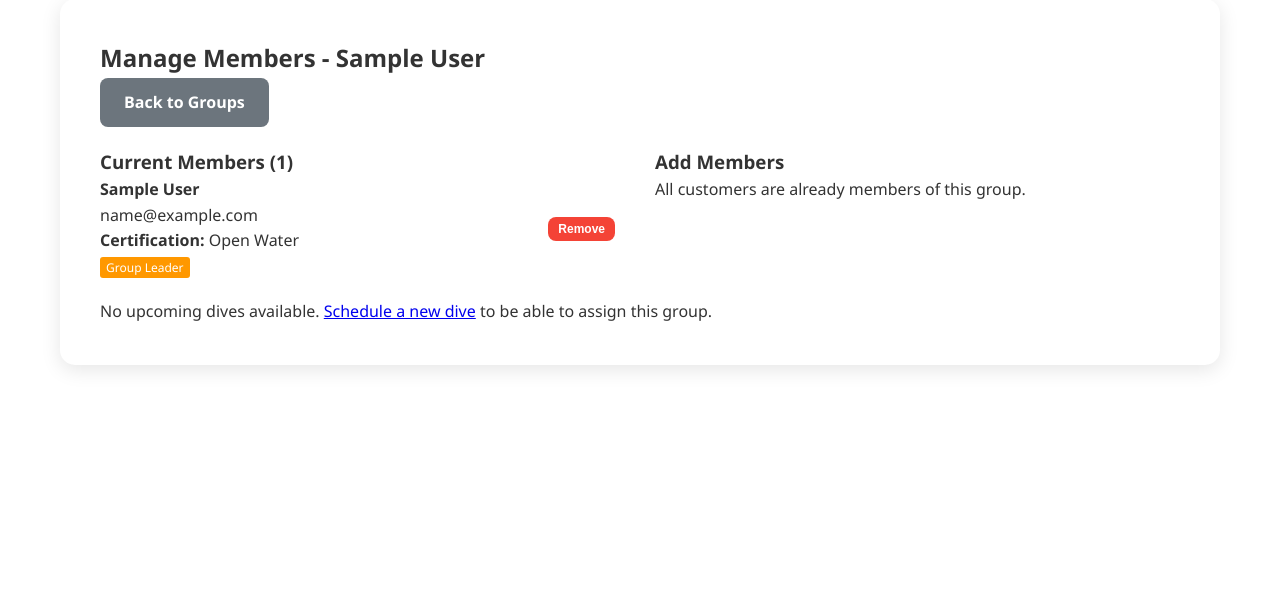
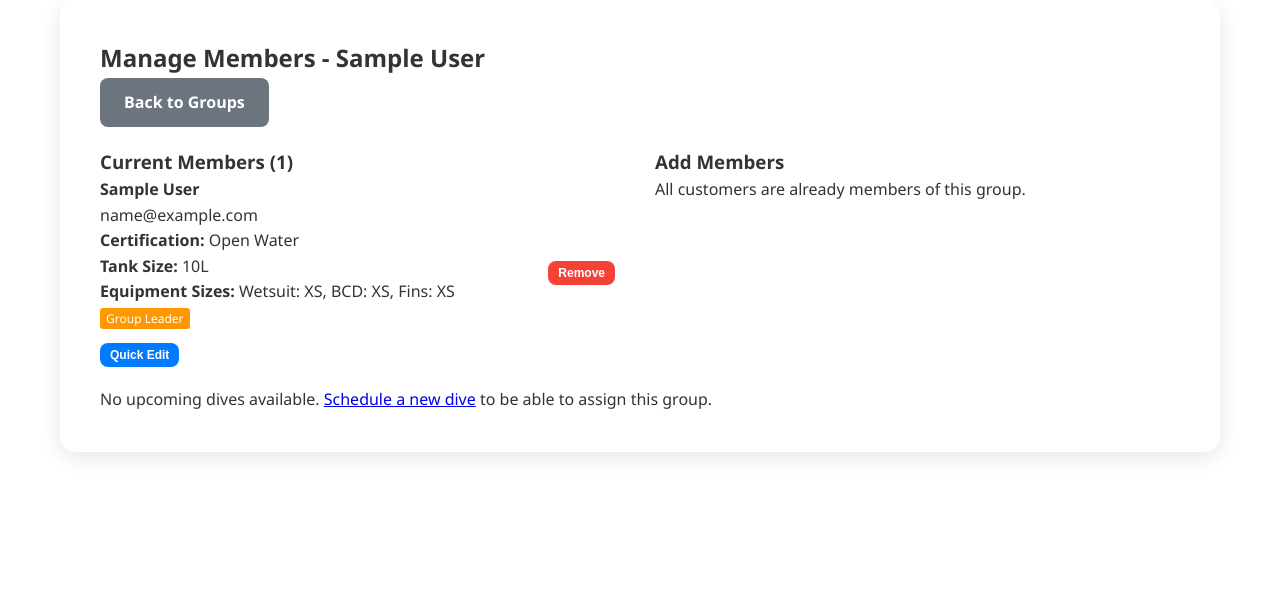
Before and after one commit to renekendeins/coraloffice, a Django app: page /users/diving-groups/1/members/ in a window 1280 px wide. Shown: the part 124-731 px from the top of the page. Run offline with Django 5.2, Linux system fonts and the light colour scheme; a user stored in the database is signed in; tables that the repository leaves empty hold one stand-in row (values such as "Sample post").

Commit message:
Assistant checkpoint: Add quick edit customer interface in group members
Assistant generated file changes:
- users/templates/users/manage_group_members.html: Add quick edit customer profile interface, Add JavaScript for quick edit functionality
- users/views.py: Add quick edit customer view for AJAX updates, Add quick edit customer function
- users/urls.py: Add URL pattern for quick edit customer

---

User prompt:

In the group manage members create an option to quickly access the user profile to change the details like tank size or equipment sizes. Create a fast interface in the same page to make the changes asynchronous

Replit-Commit-Author: Assistant
Replit-Commit-Session-Id: 6e01a41e-5861-47b5-a4e9-1990dcbea501

```diff
--- a/users/templates/users/manage_group_members.html
+++ b/users/templates/users/manage_group_members.html
@@ -20,9 +20,46 @@
                     <h4>{{ member.customer.first_name }} {{ member.customer.last_name }}</h4>
                     <p>{{ member.customer.email }}</p>
                     <p><strong>Certification:</strong> {{ member.customer.get_certification_level_display }}</p>
+                    <p><strong>Tank Size:</strong> <span id="tank-size-{{ member.customer.id }}">{{ member.customer.default_tank_size }}</span></p>
+                    <p><strong>Equipment Sizes:</strong> Wetsuit: <span id="wetsuit-size-{{ member.customer.id }}">{{ member.customer.get_wetsuit_size }}</span>, BCD: <span id="bcd-size-{{ member.customer.id }}">{{ member.customer.get_bcd_size }}</span>, Fins: <span id="fins-size-{{ member.customer.id }}">{{ member.customer.get_fins_size }}</span></p>
                     {% if member.is_leader %}
                         <span style="background-color: #ff9800; color: white; padding: 2px 6px; border-radius: 3px; font-size: 12px;">Group Leader</span>
                     {% endif %}
+                    <div style="margin-top: 10px;">
+                        <button type="button" onclick="showQuickEdit({{ member.customer.id }})" class="btn" style="background: #007bff; color: white; padding: 5px 10px; font-size: 12px;">Quick Edit</button>
+                    </div>
+
+                    <!-- Quick Edit Form (Hidden by default) -->
+                    <div id="quick-edit-{{ member.customer.id }}" style="display: none; margin-top: 15px; padding: 15px; border: 1px solid #ddd; border-radius: 5px; background: #f9f9f9;">
+                        <h5>Quick Edit - {{ member.customer.first_name }} {{ member.customer.last_name }}</h5>
+                        <form id="quick-edit-form-{{ member.customer.id }}" style="display: grid; grid-template-columns: 1fr 1fr; gap: 15px;">
+                            <div>
+                                <label><strong>Tank Size:</strong></label>
+                                <select name="default_tank_size" class="form-control">
+                                    <option value="10L" {% if member.customer.default_tank_size == '10L' %}selected{% endif %}>10 Liters</option>
+                                    <option value="12L" {% if member.customer.default_tank_size == '12L' %}selected{% endif %}>12 Liters</option>
+                                    <option value="15L" {% if member.customer.default_tank_size == '15L' %}selected{% endif %}>15 Liters</option>
+                                    <option value="18L" {% if member.customer.default_tank_size == '18L' %}selected{% endif %}>18 Liters</option>
+                                </select>
+                            </div>
+                            <div>
+                                <label><strong>Weight (kg):</strong></label>
+                                <input type="number" name="weight" value="{{ member.customer.weight }}" step="0.1" class="form-control">
+                            </div>
+                            <div>
+                                <label><strong>Height (cm):</strong></label>
+                                <input type="number" name="height" value="{{ member.customer.height }}" step="0.1" class="form-control">
+                            </div>
+                            <div>
+                                <label><strong>Foot Size (EU):</strong></label>
+                                <input type="number" name="foot_size" value="{{ member.customer.foot_size }}" step="0.5" class="form-control">
+                            </div>
+                            <div style="grid-column: span 2;">
+                                <button type="button" onclick="saveQuickEdit({{ member.customer.id }})" class="btn" style="background: #28a745; color: white; margin-right: 10px;">Save Changes</button>
+                                <button type="button" onclick="hideQuickEdit({{ member.customer.id }})" class="btn" style="background: #6c757d; color: white;">Cancel</button>
+                            </div>
+                        </form>
+                    </div>
                 </div>
                 <form method="post" style="margin: 0;">
                     {% csrf_token %}
@@ -116,6 +153,50 @@
                 memberSuggestionsDiv.style.display = 'none';
             }
         });
+
+        // Quick Edit Functions
+        function showQuickEdit(customerId) {
+            document.getElementById('quick-edit-' + customerId).style.display = 'block';
+        }
+
+        function hideQuickEdit(customerId) {
+            document.getElementById('quick-edit-' + customerId).style.display = 'none';
+        }
+
+        function saveQuickEdit(customerId) {
+            const form = document.getElementById('quick-edit-form-' + customerId);
+            const formData = new FormData(form);
+
+            fetch(`/users/quick-edit-customer/${customerId}/`, {
+                method: 'POST',
+                body: formData,
+                headers: {
+                    'X-CSRFToken': document.querySelector('[name=csrfmiddlewaretoken]').value
+                }
+            })
+            .then(response => response.json())
+            .then(data => {
+                if (data.success) {
+                    // Update the display values
+                    document.getElementById('tank-size-' + customerId).textContent = data.tank_size;
+                    document.getElementById('wetsuit-size-' + customerId).textContent = data.wetsuit_size;
+                    document.getElementById('bcd-size-' + customerId).textContent = data.bcd_size;
+                    document.getElementById('fins-size-' + customerId).textContent = data.fins_size;
+
+                    // Hide the edit form
+                    hideQuickEdit(customerId);
+
+                    // Show success message
+                    alert('Customer details updated successfully!');
+                } else {
+                    alert('Error updating customer: ' + data.error);
+                }
+            })
+            .catch(error => {
+                console.error('Error:', error);
+                alert('Error updating customer details');
+            });
+        }
         </script>
     {% else %}
         <p>All customers are already members of this group.</p>
--- a/users/urls.py
+++ b/users/urls.py
@@ -52,6 +52,7 @@ urlpatterns = [
     path('dives/<int:dive_id>/delete/', views.delete_dive, name='delete_dive'),
 
     # Medical Form (public access)
-    path('forms/medical/', views.medical_form, name='medical_form'),
+    path('medical-form/', views.medical_form, name='medical_form'),
     path('medical-forms/', views.medical_forms_list, name='medical_forms_list'),
+    path('quick-edit-customer/<int:customer_id>/', views.quick_edit_customer, name='quick_edit_customer'),
 ]
--- a/users/views.py
+++ b/users/views.py
@@ -4,6 +4,8 @@ from django.contrib.auth.decorators import login_required
 from django.contrib.auth.models import User
 from django.contrib import messages
 from django.db import transaction
+from django.http import JsonResponse
+from django.views.decorators.csrf import csrf_exempt
 from datetime import datetime, timedelta
 import calendar
 from .forms import SignUpForm, UserForm, UserProfileForm, CustomerForm, DiveScheduleForm, DiveActivityForm, CustomerDiveActivityForm, DivingSiteForm, InventoryItemForm, DivingGroupForm, MedicalForm
@@ -1002,3 +1004,44 @@ def medical_form(request):
         form = MedicalForm()
 
     return render(request, 'users/medical_form.html', {'form': form})
+
+
+@login_required
+def quick_edit_customer(request, customer_id):
+    """AJAX endpoint for quick editing customer details"""
+    if not request.user.userprofile.is_diving_center:
+        return JsonResponse({'success': False, 'error': 'Access denied'})
+
+    customer = get_object_or_404(Customer, id=customer_id, diving_center=request.user)
+
+    if request.method == 'POST':
+        try:
+            # Update customer fields
+            customer.default_tank_size = request.POST.get('default_tank_size', customer.default_tank_size)
+
+            weight = request.POST.get('weight')
+            if weight:
+                customer.weight = float(weight)
+
+            height = request.POST.get('height')
+            if height:
+                customer.height = float(height)
+
+            foot_size = request.POST.get('foot_size')
+            if foot_size:
+                customer.foot_size = float(foot_size)
+
+            customer.save()
+
+            return JsonResponse({
+                'success': True,
+                'tank_size': customer.default_tank_size,
+                'wetsuit_size': customer.get_wetsuit_size(),
+                'bcd_size': customer.get_bcd_size(),
+                'fins_size': customer.get_fins_size()
+            })
+
+        except (ValueError, TypeError) as e:
+            return JsonResponse({'success': False, 'error': 'Invalid data provided'})
+
+    return JsonResponse({'success': False, 'error': 'Invalid request method'})
```
